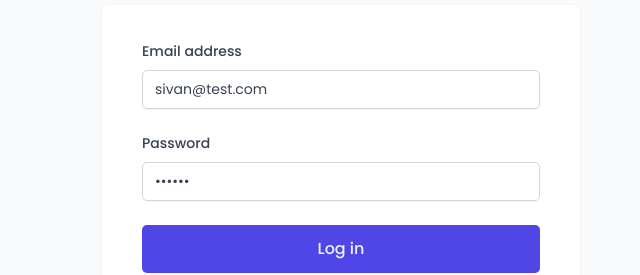
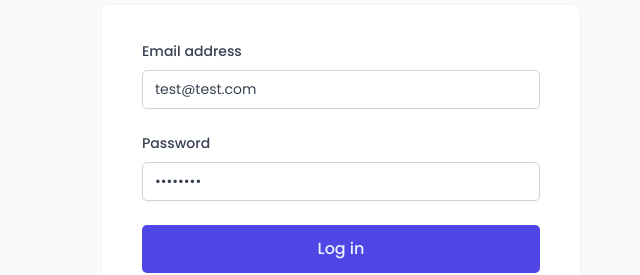
Before and after one commit to sivan13h/misty-mountain-retreat, a React (Vite) app: page /login in a window 1280 px wide. Shown: the part 338-613 px from the top of the page, without its empty margins (299-939 px from the left). Built offline with nearby package versions, Linux system fonts and the light colour scheme; a web font is replaced by a local one.

Commit message:
FIX-1: Prefill login form with test user

```diff
--- a/src/features/authentication/LoginForm.jsx
+++ b/src/features/authentication/LoginForm.jsx
@@ -7,8 +7,8 @@ import FormRowVertical from "../../ui/FormRowVertical";
 import { useLogin } from "./useLogin";
 
 function LoginForm() {
-  const [email, setEmail] = useState("sivan@test.com");
-  const [password, setPassword] = useState("123456");
+  const [email, setEmail] = useState("test@test.com");
+  const [password, setPassword] = useState("12345678");
   const { login, isLoading } = useLogin();
 
   function handleSubmit(e) {
```
